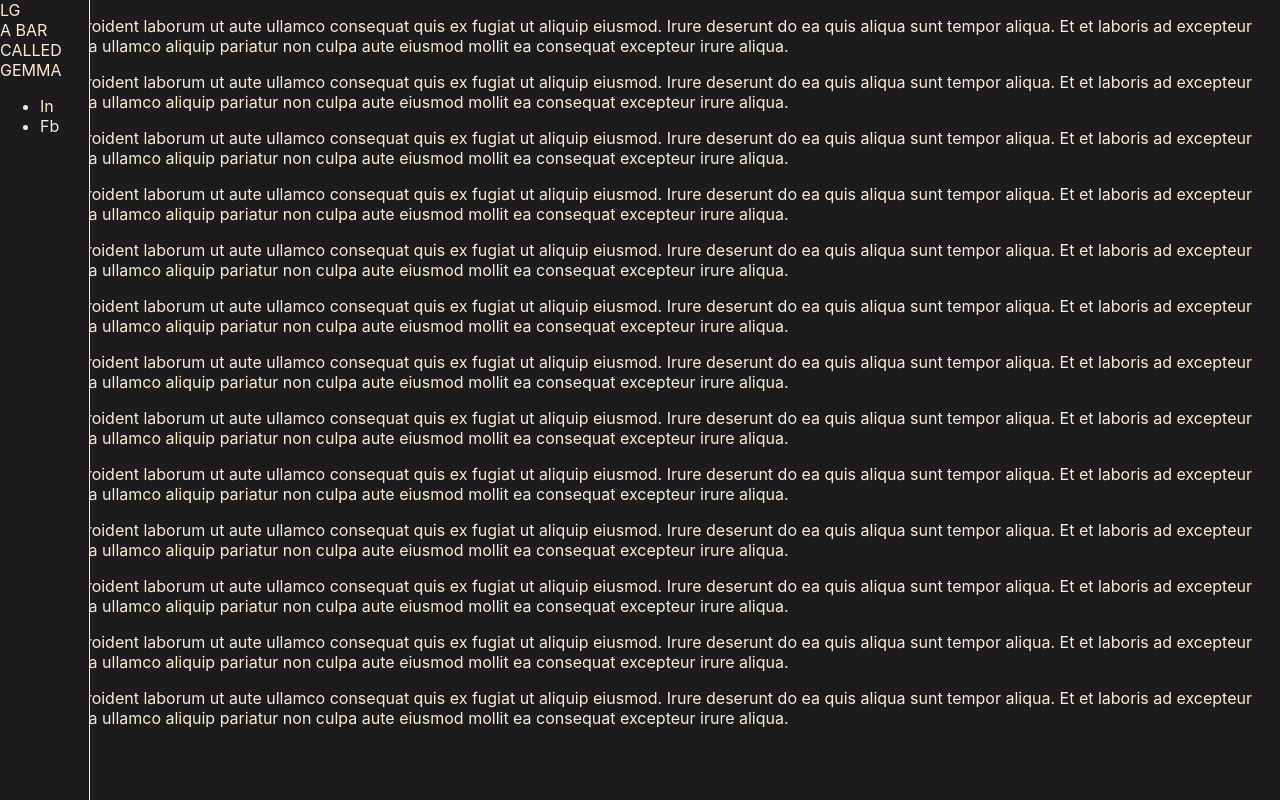
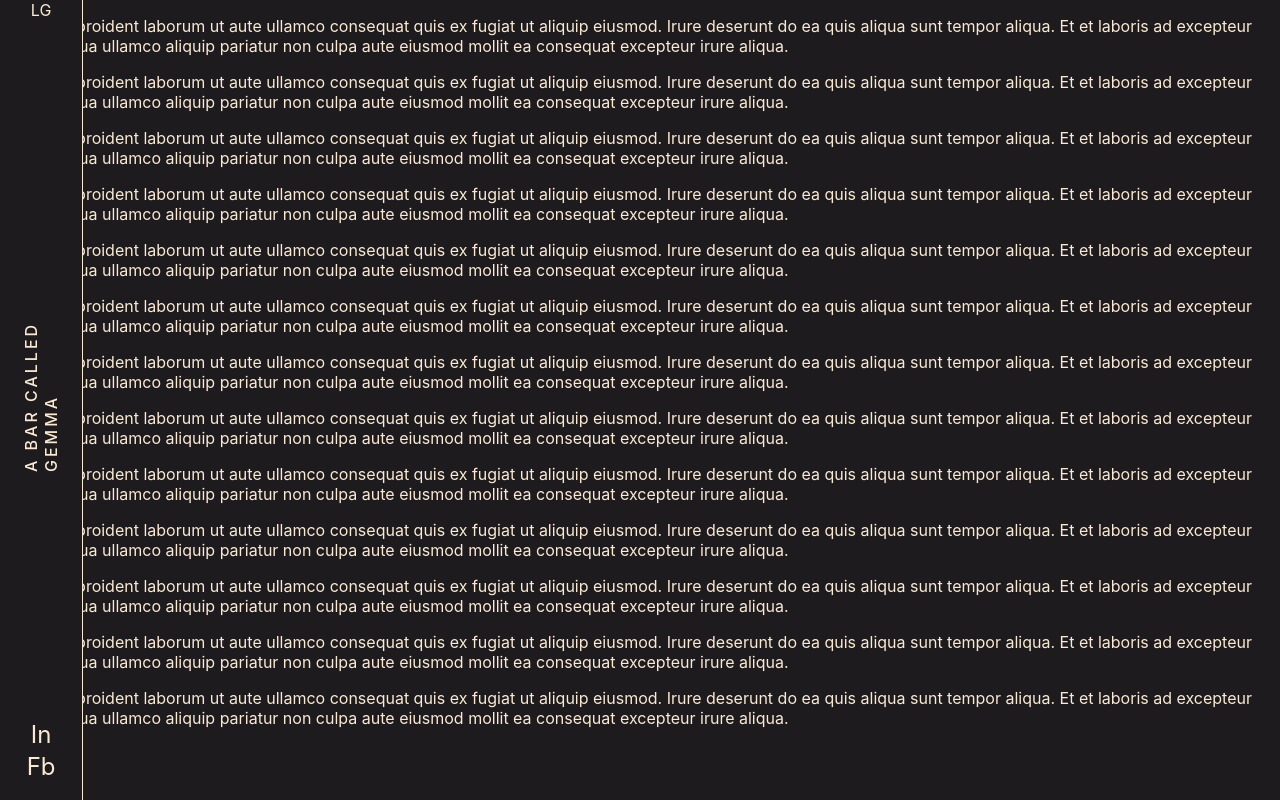
Before and after one commit to ledminh/a-bar-called-quesera, a Next.js app: page / in a window 1280 px wide. Built offline with nearby package versions, Linux system fonts and the light colour scheme.

Commit message:
Add page layout

```diff
--- a/components/Header/Header.module.scss
+++ b/components/Header/Header.module.scss
@@ -1,5 +1,5 @@
 .wrapper {
-    width: 90px;
+    width: 5.2rem;
     height: 100%;
 
     position: fixed;
@@ -8,5 +8,46 @@
     border-right: 1px solid #fbead2;
     background-color: #1d1b1e;
 
+    display: flex;
+    flex-flow: column nowrap;
+
+    justify-content: space-between;
+    align-items: center;
+
     z-index: 1;
 }
+
+.logo {
+    //add something here
+}
+
+.title {
+    text-transform: uppercase;
+    width: 220px;
+    letter-spacing: 3px;
+    font-weight: 500;
+    transform: rotate(-90deg);
+}
+
+.socialLinks {
+
+    ul {
+        list-style: none;
+        padding: 0;
+
+        display: flex;
+        flex-flow: row wrap;
+        justify-items: center;
+        align-items: center;
+
+    }
+
+    li {
+        text-align: center;
+        font-size: 1.5rem;
+        flex-basis: 100%;
+
+        margin-bottom: .2rem;
+
+    }
+}
--- a/components/Header/index.js
+++ b/components/Header/index.js
@@ -4,13 +4,13 @@ export default function Header() {
 
     return (
         <header className={styles.wrapper}>
-            <section className="logo">
+            <section className={styles.logo}>
                 <div>LG</div>
             </section>
-            <section className="title">
+            <section className={styles.title}>
                 <span>A BAR CALLED GEMMA</span>
             </section>
-            <section className="social-link">
+            <section className={styles.socialLinks}>
                 <ul>
                     <li>In</li>
                     <li>Fb</li>
--- /dev/null
+++ b/layouts/Page.js
@@ -0,0 +1,15 @@
+import { Helmet } from "react-helmet"
+export default function PageLayout({children}) {
+
+
+    return (
+        <>
+            <Helmet>
+                {/* eslint-disable-next-line @next/next/no-sync-scripts */}
+                <script src="https://kit.fontawesome.com/6a23bab7e7.js" crossOrigin="anonymous"></script>
+            </Helmet>
+            {children}
+        </>
+    )
+
+}
--- a/package.json
+++ b/package.json
@@ -11,7 +11,9 @@
   "dependencies": {
     "next": "12.2.3",
     "react": "18.2.0",
-    "react-dom": "18.2.0"
+    "react-dom": "18.2.0",
+    "react-helmet": "^6.1.0"
+
   },
   "devDependencies": {
     "eslint": "8.21.0",
--- a/pages/index.js
+++ b/pages/index.js
@@ -1,8 +1,10 @@
 import Header from '../components/Header';
+import PageLayout from '../layouts/page';
 
 export default function Home() {
   return (
     <>
+    <PageLayout>
       <Header/>
       <p>Culpa qui proident laborum ut aute ullamco consequat quis ex fugiat ut aliquip eiusmod. Irure deserunt do ea quis aliqua sunt tempor aliqua. Et et laboris ad excepteur culpa. Aliqua ullamco aliquip pariatur non culpa aute eiusmod mollit ea consequat excepteur irure aliqua.</p>
       <p>Culpa qui proident laborum ut aute ullamco consequat quis ex fugiat ut aliquip eiusmod. Irure deserunt do ea quis aliqua sunt tempor aliqua. Et et laboris ad excepteur culpa. Aliqua ullamco aliquip pariatur non culpa aute eiusmod mollit ea consequat excepteur irure aliqua.</p>
@@ -17,6 +19,8 @@ export default function Home() {
       <p>Culpa qui proident laborum ut aute ullamco consequat quis ex fugiat ut aliquip eiusmod. Irure deserunt do ea quis aliqua sunt tempor aliqua. Et et laboris ad excepteur culpa. Aliqua ullamco aliquip pariatur non culpa aute eiusmod mollit ea consequat excepteur irure aliqua.</p>
       <p>Culpa qui proident laborum ut aute ullamco consequat quis ex fugiat ut aliquip eiusmod. Irure deserunt do ea quis aliqua sunt tempor aliqua. Et et laboris ad excepteur culpa. Aliqua ullamco aliquip pariatur non culpa aute eiusmod mollit ea consequat excepteur irure aliqua.</p>
       <p>Culpa qui proident laborum ut aute ullamco consequat quis ex fugiat ut aliquip eiusmod. Irure deserunt do ea quis aliqua sunt tempor aliqua. Et et laboris ad excepteur culpa. Aliqua ullamco aliquip pariatur non culpa aute eiusmod mollit ea consequat excepteur irure aliqua.</p>
+    </PageLayout>
+
     </>
   )
 }
```
Also changed, not shown: 1 other file (tests, documents, lock files or other folders).
